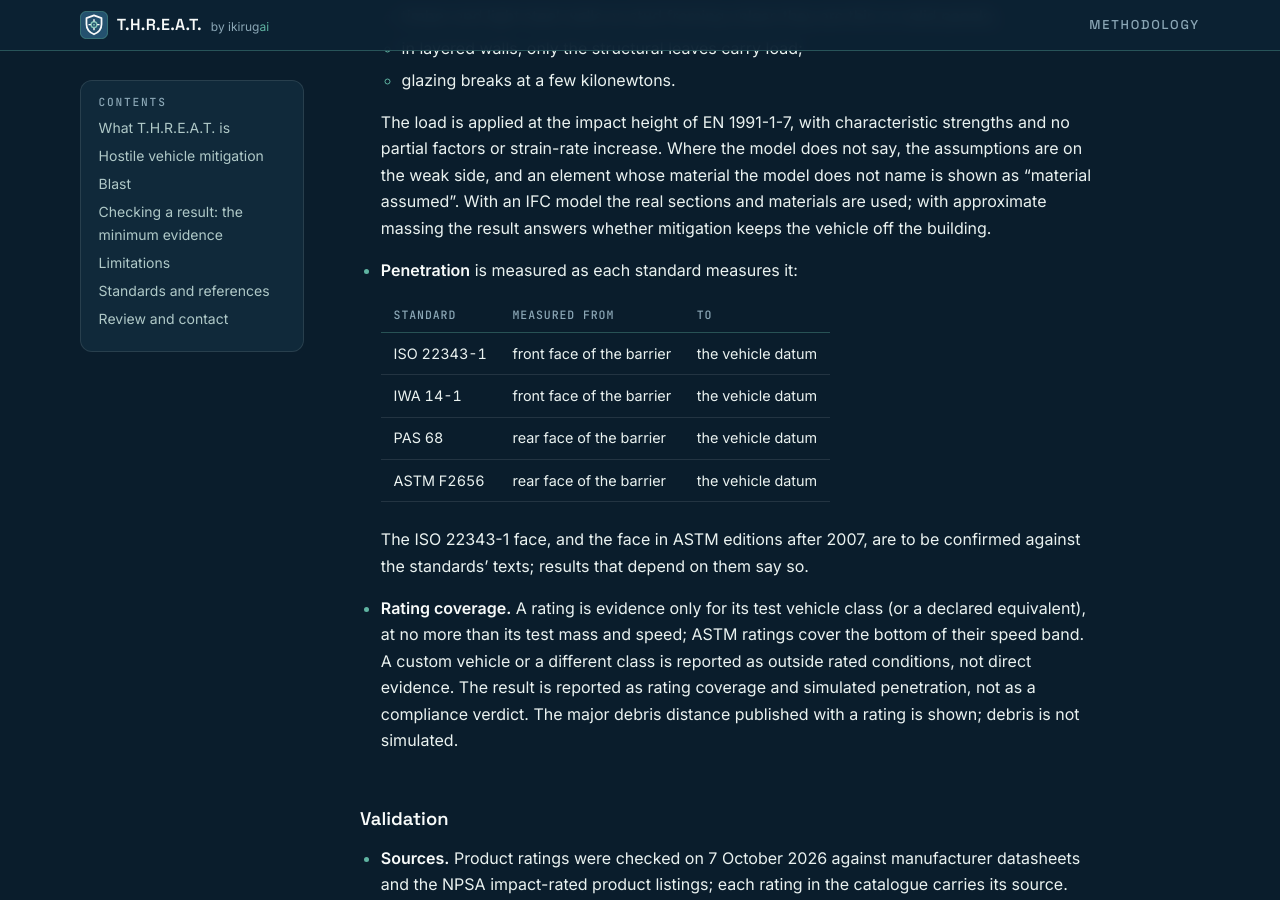
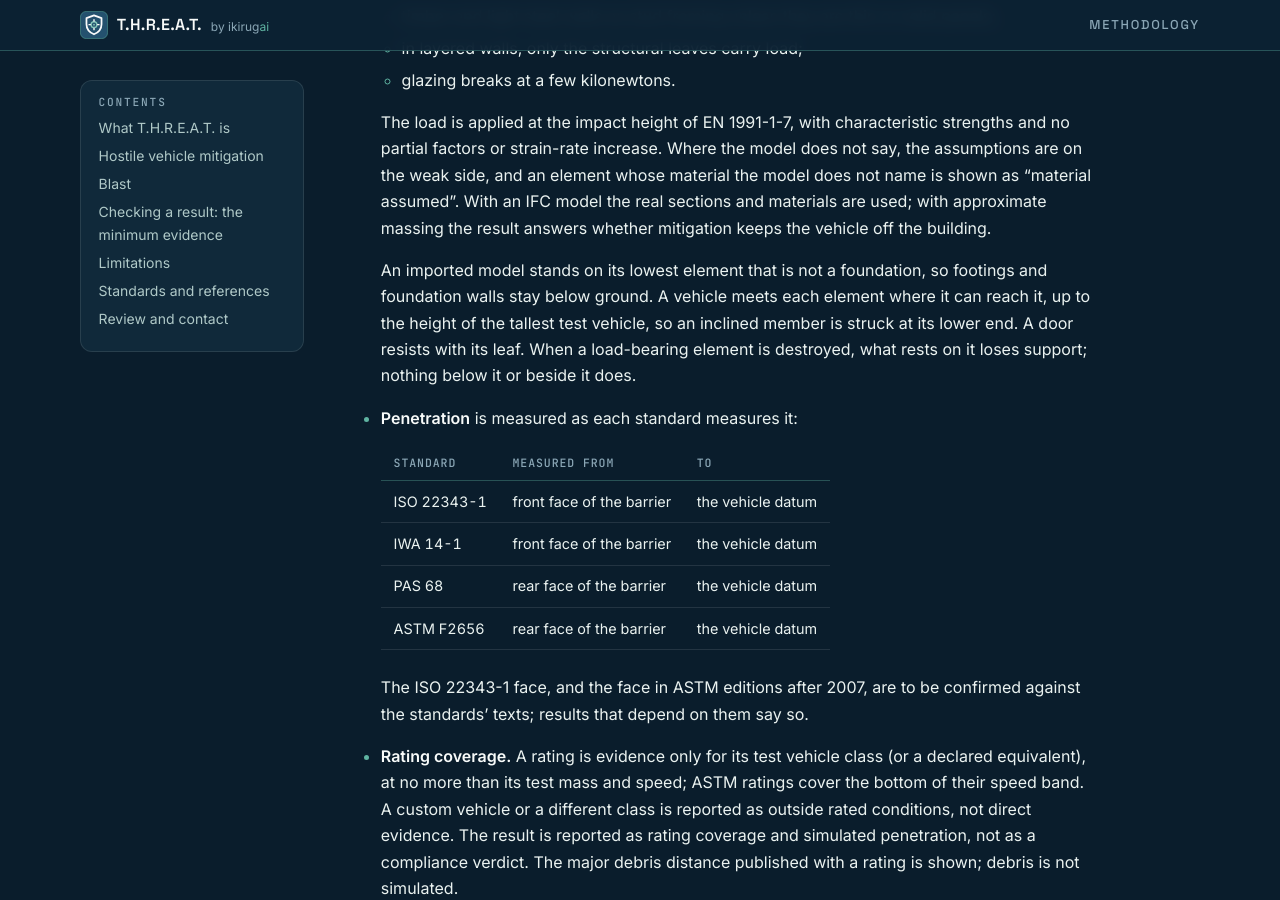
Before and after one commit to ikirugai/threat-docs, a Jekyll site: the page built from index.md, in a window 1280 px wide and 900 px high, scrolled down 3690 px. Built offline with Jekyll 4.4.1, drawn with Linux system fonts in a browser that asks for light colours; some of the changed text lies outside the part shown.

Commit message:
Status 3.41: how imported building models are placed and struck
Co-Authored-By: Claude Opus 5.5 <noreply@anthropic.com>
Claude-Session: https://claude.ai/code/session_016b4Kpv2oQeSZWJ96tJBZ5v

```diff
--- a/index.md
+++ b/index.md
@@ -3,7 +3,7 @@ layout: default
 title: Methodology
 description: Engineering basis, validation and limitations of T.H.R.E.A.T., the HVM and blast assessment tool by ikirugai.
 lede: What T.H.R.E.A.T. models, which standards and published methods it follows, what is calibrated, how it is validated, and what it does not do.
-status: "Version 3.40, 19 October 2026. The engineering model is unchanged since version 3.36."
+status: "Version 3.41, 19 October 2026: how imported building models are placed and struck, revised."
 ---
 
 > This page describes the engineering basis of T.H.R.E.A.T. (Tactical
@@ -91,6 +91,8 @@ Every value the software uses is classified as one of:
   - glazing breaks at a few kilonewtons.
 
   The load is applied at the impact height of EN 1991-1-7, with characteristic strengths and no partial factors or strain-rate increase. Where the model does not say, the assumptions are on the weak side, and an element whose material the model does not name is shown as "material assumed". With an IFC model the real sections and materials are used; with approximate massing the result answers whether mitigation keeps the vehicle off the building.
+
+  An imported model stands on its lowest element that is not a foundation, so footings and foundation walls stay below ground. A vehicle meets each element where it can reach it, up to the height of the tallest test vehicle, so an inclined member is struck at its lower end. A door resists with its leaf. When a load-bearing element is destroyed, what rests on it loses support; nothing below it or beside it does.
 - **Penetration** is measured as each standard measures it:
 
   | Standard | Measured from | To |
```
